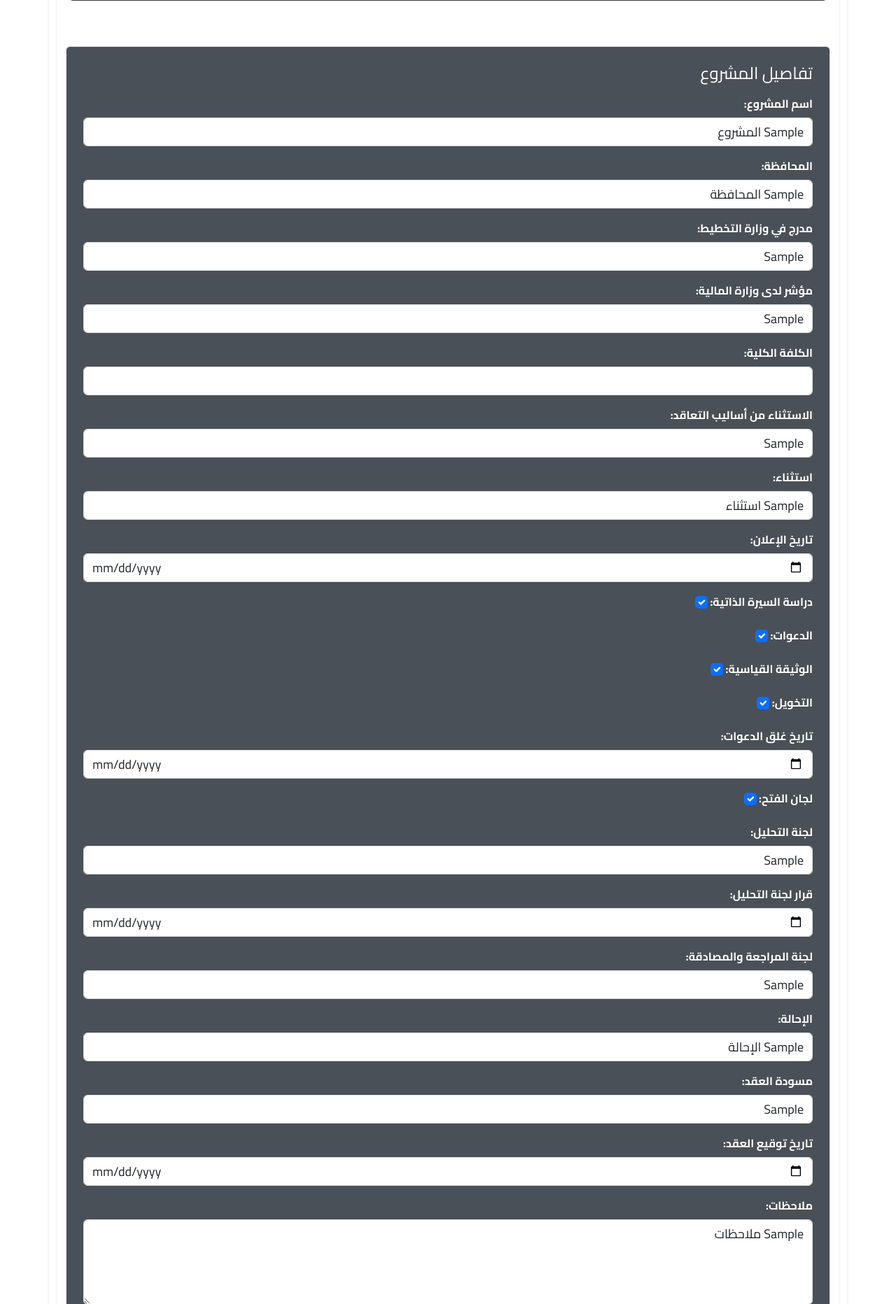
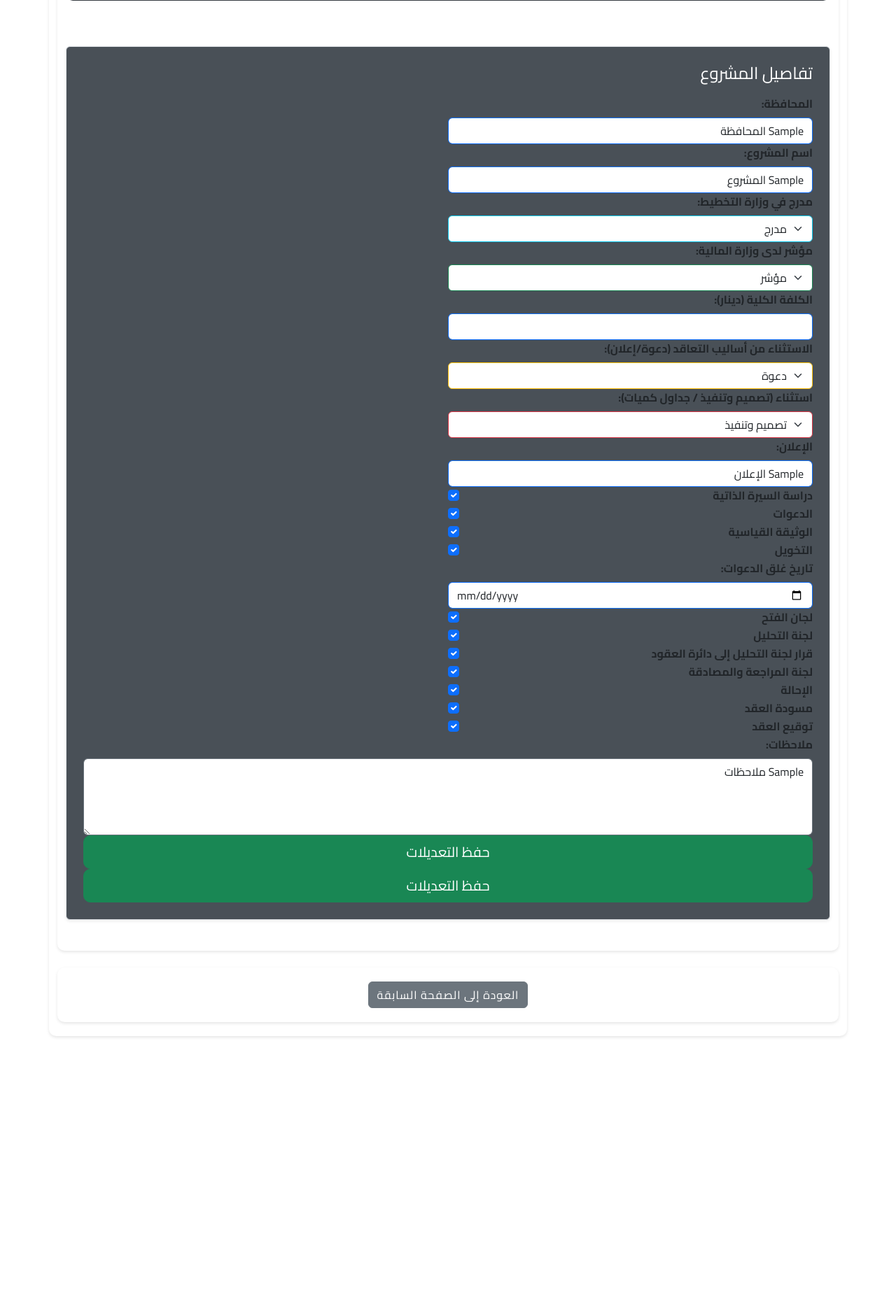
Before and after one commit to mochmagare1/project_system, a Flask app: template templates/edit_project.html in a window 1280 px wide. Shown: the part 599-2463 px from the top of the page at 70% size. After the commit the page ends 2082 px from the top, so only its background shows below. Run offline with Flask 3, Linux system fonts and the light colour scheme; the template is opened without the code that fills it: most values are stand-ins (such as "Sample title", 1, 10 or a date in 2020).

Commit message:
Update edit_project.html

```diff
--- a/templates/edit_project.html
+++ b/templates/edit_project.html
@@ -21,136 +21,170 @@
                             <input type="hidden" name="project_id" value="{{ project['id'] }}">
 
                             <h4 class="mb-3" style="color: #ffffff;">تفاصيل المشروع</h4>
+<!-- التسلسل -->
+<input type="hidden" name="التسلسل" value="{{ project['التسلسل'] }}">
 
-                            <!-- اسم المشروع -->
-                            <div class="mb-3">
-                                <label class="form-label fw-bold" style="color: #ffffff;">اسم المشروع:</label>
-                                <input type="text" name="المشروع" class="form-control" value="{{ project['المشروع'] }}" required style="font-size: 18px;">
+<!-- المحافظة -->
+<div class="col-md-6">
+    <label class="form-label fw-bold">المحافظة:</label>
+    <input type="text" name="المحافظة" class="form-control border-primary" value="{{ project['المحافظة'] }}" required>
 </div>
 
-                            <!-- المحافظة -->
-                            <div class="mb-3">
-                                <label class="form-label fw-bold" style="color: #ffffff;">المحافظة:</label>
-                                <input type="text" name="المحافظة" class="form-control" value="{{ project['المحافظة'] }}" required style="font-size: 18px;">
+<!-- المشروع -->
+<div class="col-md-6">
+    <label class="form-label fw-bold">اسم المشروع:</label>
+    <input type="text" name="المشروع" class="form-control border-primary" value="{{ project['المشروع'] }}" required>
 </div>
 
 <!-- مدرج في وزارة التخطيط -->
-                            <div class="mb-3">
-                                <label class="form-label fw-bold" style="color: #ffffff;">مدرج في وزارة التخطيط:</label>
-                                <input type="text" name="مدرج_في_وزارة_التخطيط" class="form-control" value="{{ project['مدرج_في_وزارة_التخطيط'] }}" style="font-size: 18px;">
+<div class="col-md-6">
+    <label class="form-label fw-bold">مدرج في وزارة التخطيط:</label>
+    <select name="مدرج_في_وزارة_التخطيط" class="form-select border-info" required>
+        <option value="مدرج" {% if project['مدرج_في_وزارة_التخطيط'] == 'مدرج' %} selected {% endif %}>مدرج</option>
+        <option value="قيد الإدراج" {% if project['مدرج_في_وزارة_التخطيط'] == 'قيد الإدراج' %} selected {% endif %}>قيد الإدراج</option>
+    </select>
 </div>
 
 <!-- مؤشر لدى وزارة المالية -->
-                            <div class="mb-3">
-                                <label class="form-label fw-bold" style="color: #ffffff;">مؤشر لدى وزارة المالية:</label>
-                                <input type="text" name="مؤشر_لدى_وزارة_المالية" class="form-control" value="{{ project['مؤشر_لدى_وزارة_المالية'] }}" style="font-size: 18px;">
+<div class="col-md-6">
+    <label class="form-label fw-bold">مؤشر لدى وزارة المالية:</label>
+    <select name="مؤشر_لدى_وزارة_المالية" class="form-select border-success" required>
+        <option value="مؤشر" {% if project['مؤشر_لدى_وزارة_المالية'] == 'مؤشر' %} selected {% endif %}>مؤشر</option>
+        <option value="غير مؤشر" {% if project['مؤشر_لدى_وزارة_المالية'] == 'غير مؤشر' %} selected {% endif %}>غير مؤشر</option>
+    </select>
 </div>
 
-                            <!-- الكلفة الكلية -->
-                            <div class="mb-3">
-                                <label class="form-label fw-bold" style="color: #ffffff;">الكلفة الكلية:</label>
-                                <input type="number" name="الكلفة_الكلية" class="form-control" value="{{ project['الكلفة_الكلية'] }}" step="0.01" required style="font-size: 18px;">
+<!-- الكلفة الكلية (دينار) -->
+<div class="col-md-6">
+    <label class="form-label fw-bold">الكلفة الكلية (دينار):</label>
+    <input type="number" name="الكلفة_الكلية" class="form-control border-primary" value="{{ project['الكلفة_الكلية'] }}" required>
 </div>
 
 <!-- الاستثناء من أساليب التعاقد -->
-                            <div class="mb-3">
-                                <label class="form-label fw-bold" style="color: #ffffff;">الاستثناء من أساليب التعاقد:</label>
-                                <input type="text" name="الاستثناء_من_أساليب_التعاقد" class="form-control" value="{{ project['الاستثناء_من_أساليب_التعاقد'] }}" style="font-size: 18px;">
+<div class="col-md-6">
+    <label class="form-label fw-bold">الاستثناء من أساليب التعاقد (دعوة/إعلان):</label>
+    <select name="الاستثناء_من_أساليب_التعاقد" class="form-select border-warning" required>
+        <option value="دعوة" {% if project['الاستثناء_من_أساليب_التعاقد'] == 'دعوة' %} selected {% endif %}>دعوة</option>
+        <option value="إعلان" {% if project['الاستثناء_من_أساليب_التعاقد'] == 'إعلان' %} selected {% endif %}>إعلان</option>
+    </select>
 </div>
 
-                            <!-- استثناء -->
-                            <div class="mb-3">
-                                <label class="form-label fw-bold" style="color: #ffffff;">استثناء:</label>
-                                <input type="text" name="استثناء" class="form-control" value="{{ project['استثناء'] }}" style="font-size: 18px;">
+<!-- استثناء (تصميم وتنفيذ / جداول كميات) -->
+<div class="col-md-6">
+    <label class="form-label fw-bold">استثناء (تصميم وتنفيذ / جداول كميات):</label>
+    <select name="استثناء" class="form-select border-danger" required>
+        <option value="تصميم وتنفيذ" {% if project['استثناء'] == 'تصميم وتنفيذ' %} selected {% endif %}>تصميم وتنفيذ</option>
+        <option value="جداول كميات" {% if project['استثناء'] == 'جداول كميات' %} selected {% endif %}>جداول كميات</option>
+    </select>
 </div>
 
 <!-- الإعلان -->
-                            <div class="mb-3">
-                                <label class="form-label fw-bold" style="color: #ffffff;">تاريخ الإعلان:</label>
-                                <input type="date" name="الإعلان" class="form-control" value="{{ project['الإعلان'] }}" style="font-size: 18px;">
+<div class="col-md-6">
+    <label class="form-label fw-bold">الإعلان:</label>
+    <input type="text" name="الإعلان" class="form-control border-primary" value="{{ project['الإعلان'] }}" required>
 </div>
 
 <!-- دراسة سيرة ذاتية -->
-                            <div class="mb-3">
-                                <label class="form-label fw-bold" style="color: #ffffff;">دراسة السيرة الذاتية:</label>
-                                <input type="checkbox" name="دراسة_سيرة_ذاتية" class="form-check-input" {% if project['دراسة_سيرة_ذاتية'] %} checked {% endif %} style="font-size: 18px;">
+<div class="col-md-6">
+    <div class="form-check">
+        <input class="form-check-input" type="checkbox" name="دراسة_سيرة_ذاتية" value="✅" id="دراسة_سيرة_ذاتية" {% if project['دراسة_سيرة_ذاتية'] %} checked {% endif %}>
+        <label class="form-check-label fw-bold" for="دراسة_سيرة_ذاتية">دراسة السيرة الذاتية</label>
+    </div>
 </div>
 
 <!-- الدعوات -->
-                            <div class="mb-3">
-                                <label class="form-label fw-bold" style="color: #ffffff;">الدعوات:</label>
-                                <input type="checkbox" name="الدعوات" class="form-check-input" {% if project['الدعوات'] %} checked {% endif %} style="font-size: 18px;">
+<div class="col-md-6">
+    <div class="form-check">
+        <input class="form-check-input" type="checkbox" name="الدعوات" value="✅" id="الدعوات" {% if project['الدعوات'] %} checked {% endif %}>
+        <label class="form-check-label fw-bold" for="الدعوات">الدعوات</label>
+    </div>
 </div>
 
 <!-- الوثيقة القياسية -->
-                            <div class="mb-3">
-                                <label class="form-label fw-bold" style="color: #ffffff;">الوثيقة القياسية:</label>
-                                <input type="checkbox" name="الوثيقة_القياسية" class="form-check-input" {% if project['الوثيقة_القياسية'] %} checked {% endif %} style="font-size: 18px;">
+<div class="col-md-6">
+    <div class="form-check">
+        <input class="form-check-input" type="checkbox" name="الوثيقة_القياسية" value="✅" id="الوثيقة_القياسية" {% if project['الوثيقة_القياسية'] %} checked {% endif %}>
+        <label class="form-check-label fw-bold" for="الوثيقة_القياسية">الوثيقة القياسية</label>
+    </div>
 </div>
 
 <!-- التخويل -->
-                            <div class="mb-3">
-                                <label class="form-label fw-bold" style="color: #ffffff;">التخويل:</label>
-                                <input type="checkbox" name="التخويل" class="form-check-input" {% if project['التخويل'] %} checked {% endif %} style="font-size: 18px;">
+<div class="col-md-6">
+    <div class="form-check">
+        <input class="form-check-input" type="checkbox" name="التخويل" value="✅" id="التخويل" {% if project['التخويل'] %} checked {% endif %}>
+        <label class="form-check-label fw-bold" for="التخويل">التخويل</label>
+    </div>
 </div>
 
 <!-- تاريخ غلق الدعوات -->
-                            <div class="mb-3">
-                                <label class="form-label fw-bold" style="color: #ffffff;">تاريخ غلق الدعوات:</label>
-                                <input type="date" name="تاريخ_غلق_الدعوات" class="form-control" value="{{ project['تاريخ_غلق_الدعوات'] }}" style="font-size: 18px;">
+<div class="col-md-6">
+    <label class="form-label fw-bold">تاريخ غلق الدعوات:</label>
+    <input type="date" name="تاريخ_غلق_الدعوات" class="form-control border-primary" value="{{ project['تاريخ_غلق_الدعوات'] }}">
 </div>
 
 <!-- لجان الفتح -->
-                            <div class="mb-3">
-                                <label class="form-label fw-bold" style="color: #ffffff;">لجان الفتح:</label>
-                                <input type="checkbox" name="لجان_الفتح" class="form-check-input" {% if project['لجان_الفتح'] %} checked {% endif %} style="font-size: 18px;">
+<div class="col-md-6">
+    <div class="form-check">
+        <input class="form-check-input" type="checkbox" name="لجان_الفتح" value="✅" id="لجان_الفتح" {% if project['لجان_الفتح'] %} checked {% endif %}>
+        <label class="form-check-label fw-bold" for="لجان_الفتح">لجان الفتح</label>
+    </div>
 </div>
 
 <!-- لجنة التحليل -->
-                            <div class="mb-3">
-                                <label class="form-label fw-bold" style="color: #ffffff;">لجنة التحليل:</label>
-                                <input type="text" name="لجنة_تحليل" class="form-control" value="{{ project['لجنة_تحليل'] }}" style="font-size: 18px;">
+<div class="col-md-6">
+    <div class="form-check">
+        <input class="form-check-input" type="checkbox" name="لجنة_تحليل" value="✅" id="لجنة_تحليل" {% if project['لجنة_تحليل'] %} checked {% endif %}>
+        <label class="form-check-label fw-bold" for="لجنة_تحليل">لجنة التحليل</label>
+    </div>
 </div>
 
 <!-- قرار لجنة التحليل إلى دائرة العقود -->
-                            <div class="mb-3">
-                                <label class="form-label fw-bold" style="color: #ffffff;">قرار لجنة التحليل:</label>
-                                <input type="date" name="قرار_لجنة_التحليل_الى_دائرة_العقود" class="form-control" value="{{ project['قرار_لجنة_التحليل_الى_دائرة_العقود'] }}" style="font-size: 18px;">
+<div class="col-md-6">
+    <div class="form-check">
+        <input class="form-check-input" type="checkbox" name="قرار_لجنة_التحليل_الى_دائرة_العقود" value="✅" id="قرار_لجنة_التحليل_الى_دائرة_العقود" {% if project['قرار_لجنة_التحليل_الى_دائرة_العقود'] %} checked {% endif %}>
+        <label class="form-check-label fw-bold" for="قرار_لجنة_التحليل_الى_دائرة_العقود">قرار لجنة التحليل إلى دائرة العقود</label>
+    </div>
 </div>
 
 <!-- لجنة المراجعة والمصادقة -->
-                            <div class="mb-3">
-                                <label class="form-label fw-bold" style="color: #ffffff;">لجنة المراجعة والمصادقة:</label>
-                                <input type="text" name="لجنة_المراجعة_والمصادقة" class="form-control" value="{{ project['لجنة_المراجعة_والمصادقة'] }}" style="font-size: 18px;">
+<div class="col-md-6">
+    <div class="form-check">
+        <input class="form-check-input" type="checkbox" name="لجنة_المراجعة_والمصادقة" value="✅" id="لجنة_المراجعة_والمصادقة" {% if project['لجنة_المراجعة_والمصادقة'] %} checked {% endif %}>
+        <label class="form-check-label fw-bold" for="لجنة_المراجعة_والمصادقة">لجنة المراجعة والمصادقة</label>
+    </div>
 </div>
 
 <!-- الإحالة -->
-                            <div class="mb-3">
-                                <label class="form-label fw-bold" style="color: #ffffff;">الإحالة:</label>
-                                <input type="text" name="الإحالة" class="form-control" value="{{ project['الإحالة'] }}" style="font-size: 18px;">
+<div class="col-md-6">
+    <div class="form-check">
+        <input class="form-check-input" type="checkbox" name="الإحالة" value="✅" id="الإحالة" {% if project['الإحالة'] %} checked {% endif %}>
+        <label class="form-check-label fw-bold" for="الإحالة">الإحالة</label>
+    </div>
 </div>
 
 <!-- مسودة العقد -->
-                            <div class="mb-3">
-                                <label class="form-label fw-bold" style="color: #ffffff;">مسودة العقد:</label>
-                                <input type="text" name="مسودة_العقد" class="form-control" value="{{ project['مسودة_العقد'] }}" style="font-size: 18px;">
+<div class="col-md-6">
+    <div class="form-check">
+        <input class="form-check-input" type="checkbox" name="مسودة_العقد" value="✅" id="مسودة_العقد" {% if project['مسودة_العقد'] %} checked {% endif %}>
+        <label class="form-check-label fw-bold" for="مسودة_العقد">مسودة العقد</label>
+    </div>
 </div>
 
 <!-- توقيع العقد -->
-                            <div class="mb-3">
-                                <label class="form-label fw-bold" style="color: #ffffff;">تاريخ توقيع العقد:</label>
-                                <input type="date" name="توقيع_العقد" class="form-control" value="{{ project['توقيع_العقد'] }}" style="font-size: 18px;">
+<div class="col-md-6">
+    <div class="form-check">
+        <input class="form-check-input" type="checkbox" name="توقيع_العقد" value="✅" id="توقيع_العقد" {% if project['توقيع_العقد'] %} checked {% endif %}>
+        <label class="form-check-label fw-bold" for="توقيع_العقد">توقيع العقد</label>
+    </div>
 </div>
 
 <!-- ملاحظات -->
-                            <div class="mb-3">
-                                <label class="form-label fw-bold" style="color: #ffffff;">ملاحظات:</label>
-                                <textarea name="ملاحظات" class="form-control" rows="4" style="font-size: 18px;">{{ project['ملاحظات'] }}</textarea>
+<div class="col-md-12">
+    <label class="form-label fw-bold">ملاحظات:</label>
+    <textarea name="ملاحظات" class="form-control border-secondary" rows="4">{{ project['ملاحظات'] }}</textarea>
 </div>
 
-                            <button type="submit" class="btn btn-success w-100 btn-lg" style="border-radius: 10px; font-size: 20px;">حفظ التعديلات</button>
-                        </form>
-                    </div>
+<button type="submit" class="btn btn-success w-100 btn-lg" style="border-radius: 10px;">حفظ التعديلات</button><button type="submit" class="btn btn-success w-100 btn-lg" style="border-radius: 10px;">حفظ التعديلات</button>
                 {% endfor %}
             </div>
         {% else %}
```
Lines whose indentation alone changed are shown as unchanged.
